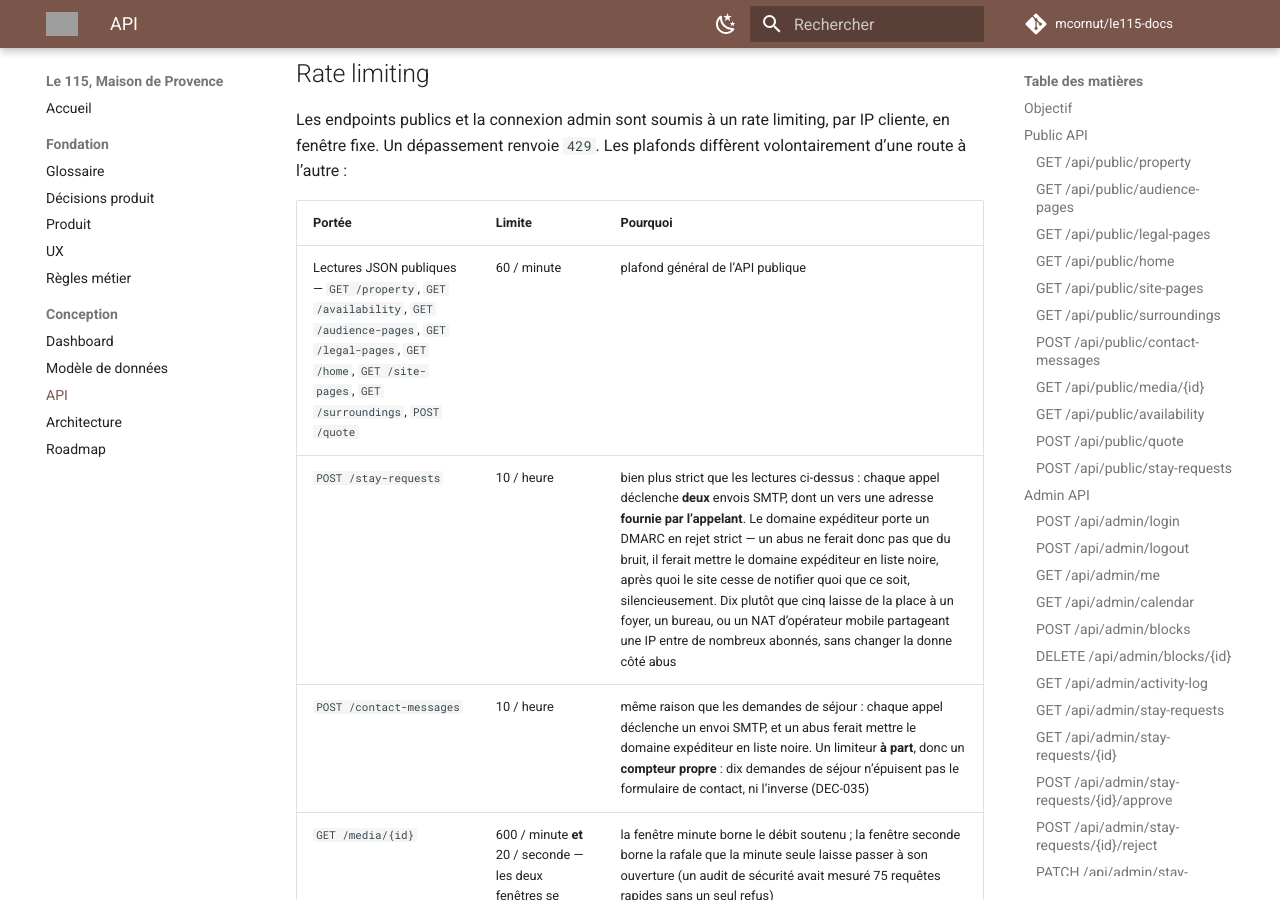
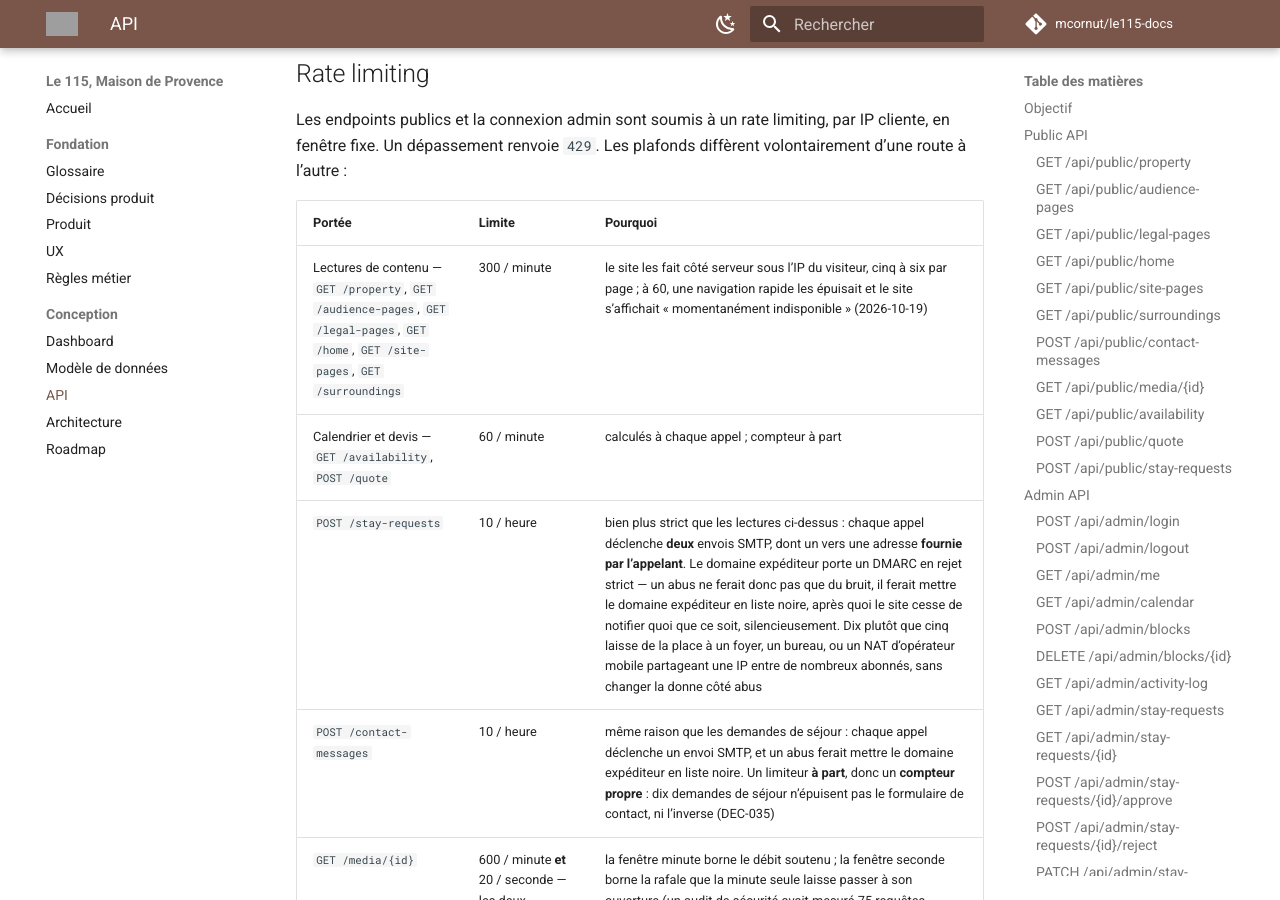
Before and after one commit to mcornut/le115-docs, an MkDocs documentation site: the page built from docs/06-API.md, in a window 1280 px wide and 900 px high, scrolled down 37356 px. Built offline with MkDocs 1.6.1 and Material for MkDocs 9.7.7, drawn with Linux system fonts in a browser that asks for light colours; comment, search, counter and statistics services are not loaded; some of the changed text lies outside the part shown; grey boxes are pictures that could not be loaded.

Commit message:
docs(API): 300 lectures de contenu par minute, 60 pour le devis
Co-Authored-By: Claude Opus 5.5 <noreply@anthropic.com>

```diff
--- a/docs/06-API.md
+++ b/docs/06-API.md
@@ -198,7 +198,7 @@ Response `200` :
 
 Les blocs vitrine n’embarquent pas leurs données : le site les lit dans `GET /property`,
 `GET /audience-pages` et `GET /surroundings`. Le bouton est renvoyé tel qu’enregistré ; le site le
-masque si sa cible n’est pas publiée. Dans le groupe des lectures publiques à 60 / minute. Si
+masque si sa cible n’est pas publiée. Dans le groupe des lectures de contenu à 300 / minute. Si
 l’accueil est illisible côté serveur, la réponse est une `500` : le site rend alors sa page
 « indisponible ».
 
@@ -1473,7 +1473,8 @@ route à l’autre :
 
 | Portée | Limite | Pourquoi |
 |---|---|---|
-| Lectures JSON publiques — `GET /property`, `GET /availability`, `GET /audience-pages`, `GET /legal-pages`, `GET /home`, `GET /site-pages`, `GET /surroundings`, `POST /quote` | 60 / minute | plafond général de l’API publique |
+| Lectures de contenu — `GET /property`, `GET /audience-pages`, `GET /legal-pages`, `GET /home`, `GET /site-pages`, `GET /surroundings` | 300 / minute | le site les fait côté serveur sous l’IP du visiteur, cinq à six par page ; à 60, une navigation rapide les épuisait et le site s’affichait « momentanément indisponible » (2026-10-19) |
+| Calendrier et devis — `GET /availability`, `POST /quote` | 60 / minute | calculés à chaque appel ; compteur à part |
 | `POST /stay-requests` | 10 / heure | bien plus strict que les lectures ci-dessus : chaque appel déclenche **deux** envois SMTP, dont un vers une adresse **fournie par l’appelant**. Le domaine expéditeur porte un DMARC en rejet strict — un abus ne ferait donc pas que du bruit, il ferait mettre le domaine expéditeur en liste noire, après quoi le site cesse de notifier quoi que ce soit, silencieusement. Dix plutôt que cinq laisse de la place à un foyer, un bureau, ou un NAT d’opérateur mobile partageant une IP entre de nombreux abonnés, sans changer la donne côté abus |
 | `POST /contact-messages` | 10 / heure | même raison que les demandes de séjour : chaque appel déclenche un envoi SMTP, et un abus ferait mettre le domaine expéditeur en liste noire. Un limiteur **à part**, donc un **compteur propre** : dix demandes de séjour n’épuisent pas le formulaire de contact, ni l’inverse (DEC-035) |
 | `GET /media/{id}` | 600 / minute **et** 20 / seconde — les deux fenêtres se cumulent | la fenêtre minute borne le débit soutenu ; la fenêtre seconde borne la rafale que la minute seule laisse passer à son ouverture (un audit de sécurité avait mesuré 75 requêtes rapides sans un seul refus) |
```
